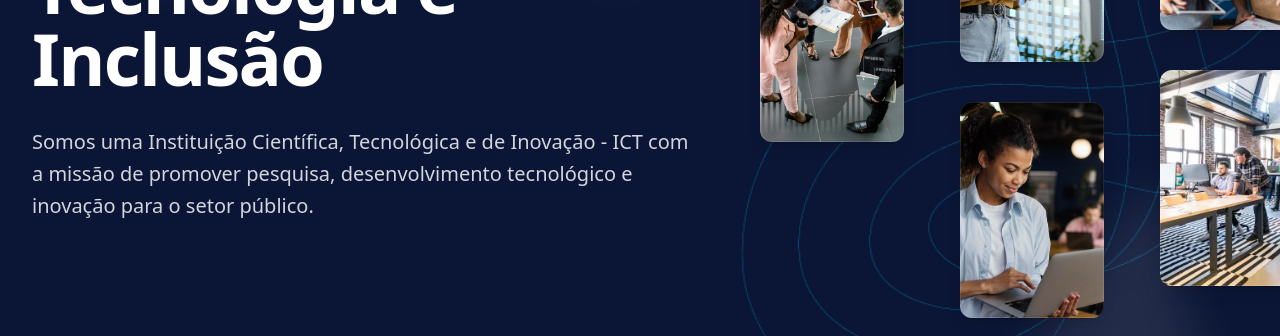
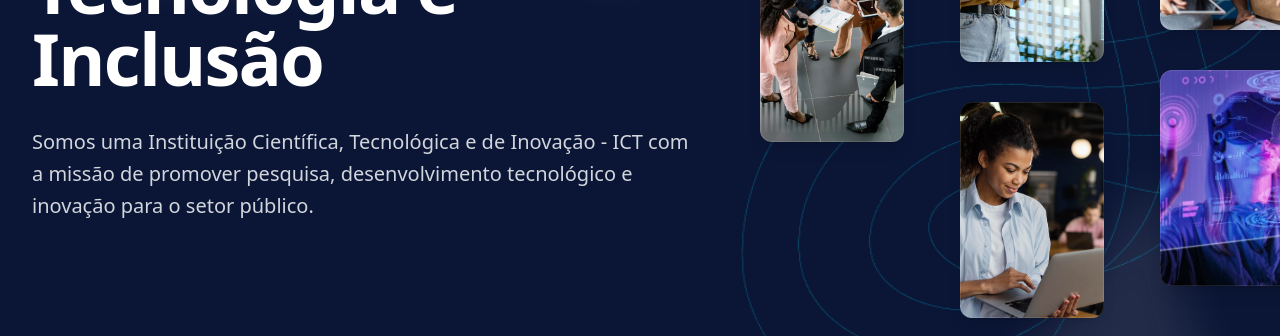
Before and after one commit to PiauiGovTech/piauigovtech, a React (Vite) app: page / in a window 1280 px wide. Shown: the part 382-718 px from the top of the page. Built offline with nearby package versions, Linux system fonts and the light colour scheme; no server answers; the database is empty.

Commit message:
ponto na frase do ecosssietma

```diff
--- a/src/pages/Home.tsx
+++ b/src/pages/Home.tsx
@@ -6,6 +6,7 @@ import imgHero2 from "../assets/img/imgHero2.avif";
 import imgHero3 from "../assets/img/imgHero3.avif";
 import imgHero4 from "../assets/img/imgHero4.avif";
 import imgHero5 from "../assets/img/imgHero5.avif";
+import imgHero6 from "../assets/img/imgHero6.jpeg";
 import group2 from "../assets/img/Group-2.png";
 import { scrollToSection } from "../utils/scrollToSection";
 import NoticiasSection from "./NoticiasSection";
@@ -89,7 +90,15 @@ export default function Home() {
                 <div className="flex items-center justify-between">
                   <Link to="/" className="-m-1.5 p-1.5" onClick={() => setMenuOpen(false)}>
                     <span className="sr-only">Piauí Gov Tech</span>
-                    <Logo className="h-8 w-auto text-white/90" />
+                    <div className="flex items-center gap-3 text-brand-400">
+                      <Logo className="h-8 w-auto" />
+                      <div className="leading-tight">
+                        <div className="text-lg font-bold text-white">
+                          piauí<span className="text-gray-300 font-light">gov</span>
+                          tech
+                        </div>
+                      </div>
+                    </div>
                   </Link>
                   <button
                     type="button"
@@ -246,10 +255,10 @@ export default function Home() {
                   <div className="relative">
                     <img
                       alt=""
-                      src={imgHero5}
+                      src={imgHero6}
                       loading="lazy"
                       decoding="async"
-                      className="aspect-2/3 w-full rounded-xl bg-gray-700/5 object-cover shadow-lg"
+                      className="aspect-2/3 w-full rounded-xl bg-gray-700/5 object-cover object-[65%_center] shadow-lg"
                     />
                     <div className="pointer-events-none absolute inset-0 rounded-xl ring-1 ring-white/10 ring-inset" />
                   </div>
```
Also changed, not shown: src/assets/img/imgHero6.jpeg (added).
